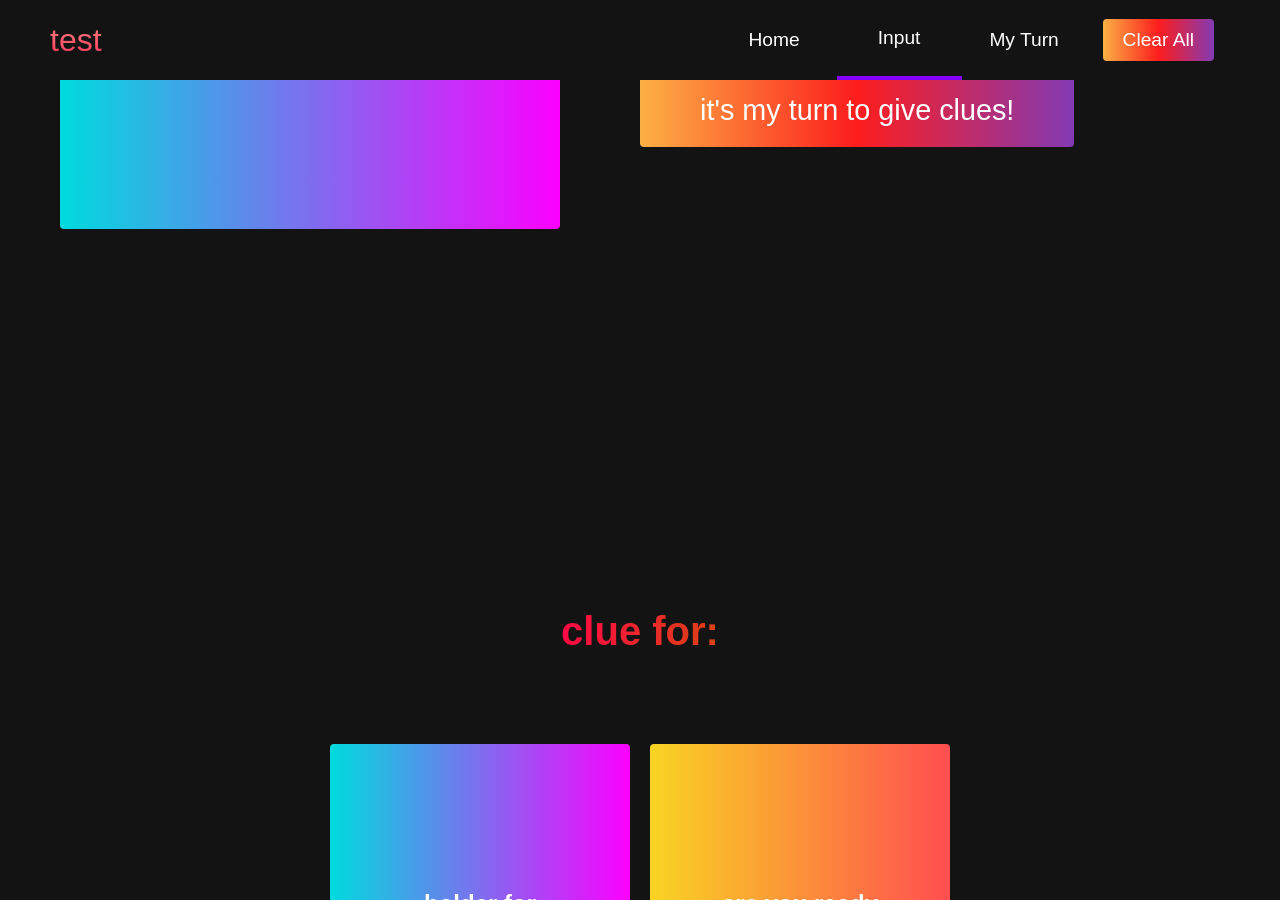
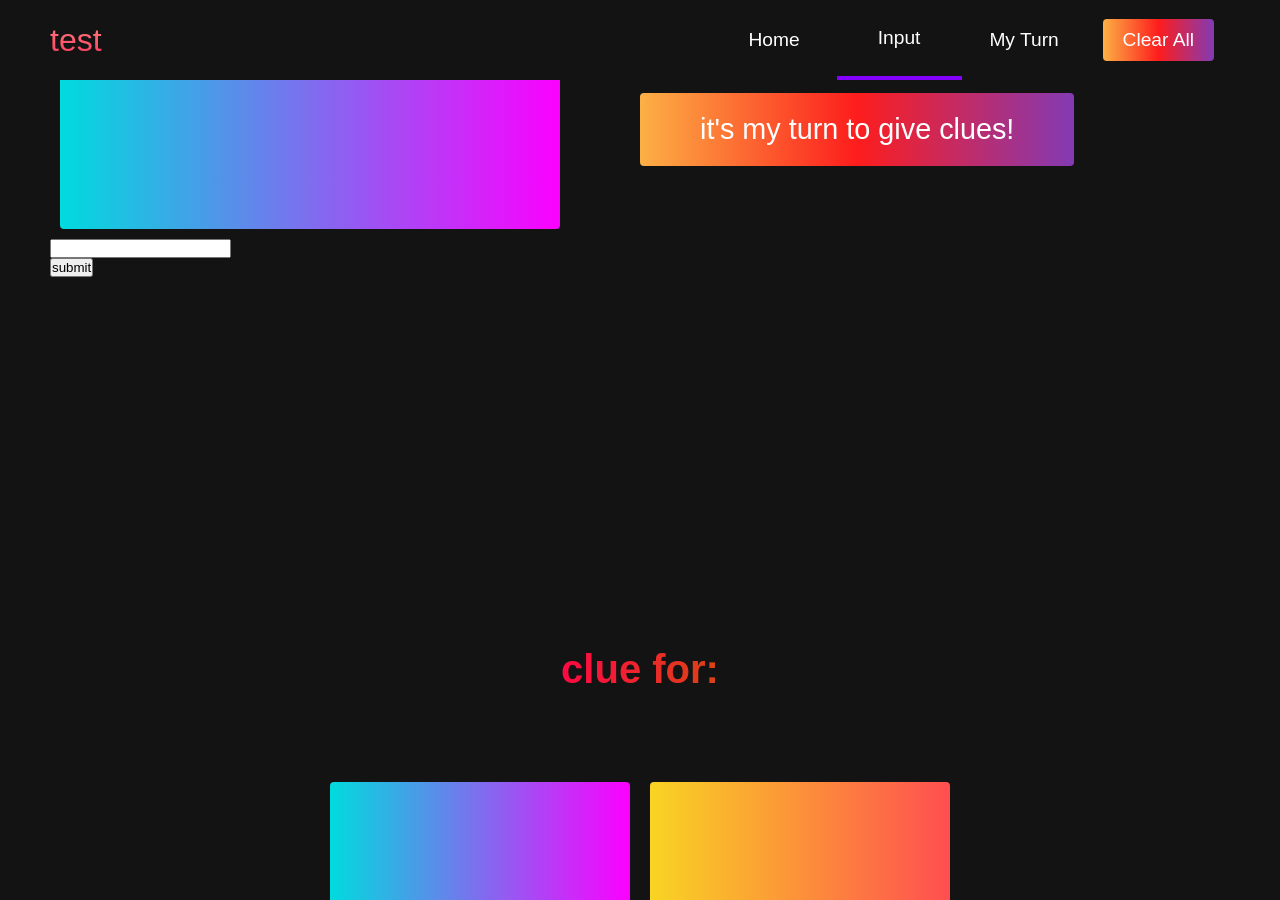
Before and after one commit to rthngl/rthngl.github.io, a Jekyll site: the page celebs/index.html, which Jekyll copies as it is, in a window 1280 px wide and 900 px high, scrolled down 1344 px. Built offline with Jekyll 4.4.1, drawn with Linux system fonts in a browser that asks for light colours; comment, search, counter and statistics services are not loaded.

Commit message:
firebase input

```diff
--- a/celebs/index.html
+++ b/celebs/index.html
@@ -47,6 +47,8 @@
 		<div class="main__container">
 			<div class="main__image--container">
 				<div class="main__img--card">PLACEHOLDER FOR BOX</div>
+				<input type="text" /*placeholder="celeb"*/ id="userinput"> <br>
+				<button onclick="submitname()" > submit </button> <br>
 			</div>
 			<div class="main__content">
 				<h1>WHO?</h1>
@@ -90,8 +92,6 @@
 		<div class="main__container">
 			<div class="main__image--container">
 				<div class="main__img--card">PLACEHOLDER FOR BOX</div>
-				<input id="userinput"> <br>
-				<button onclick="submitname()" > "submit" </button> <br>
 			</div>
 			<div class="main__content">
 				<h1>WHO?</h1>
```
Also changed, not shown: other parts of celebs/index.html (+10 -3 lines).
